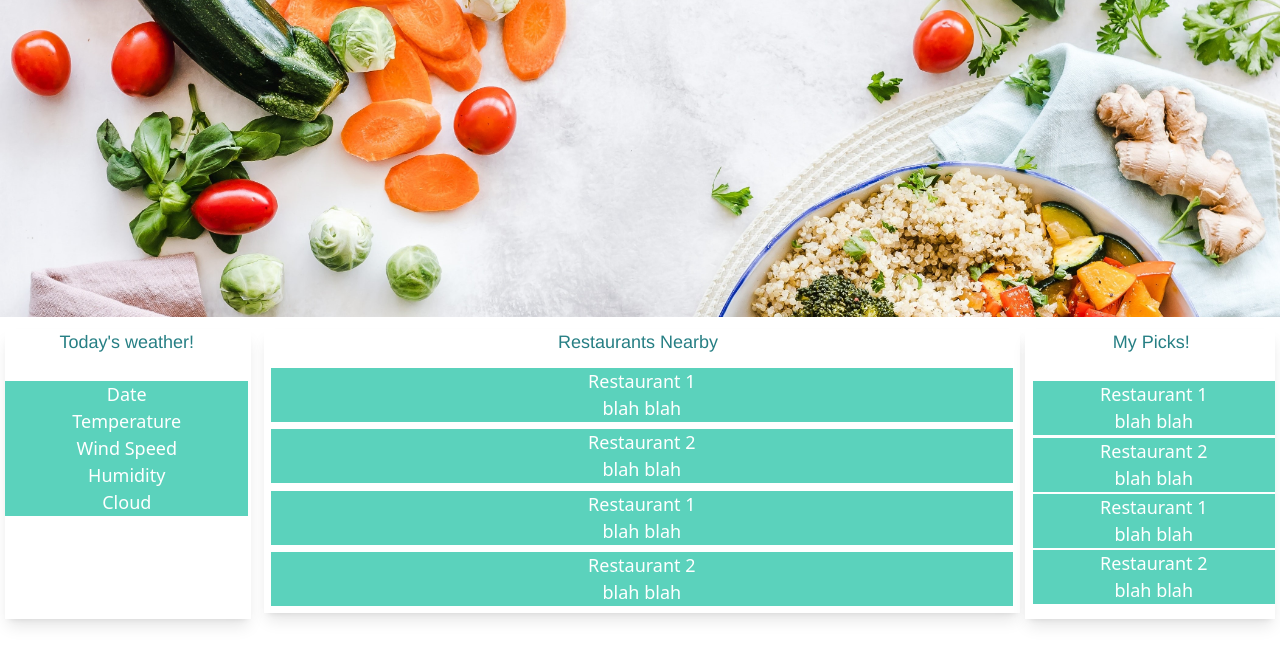
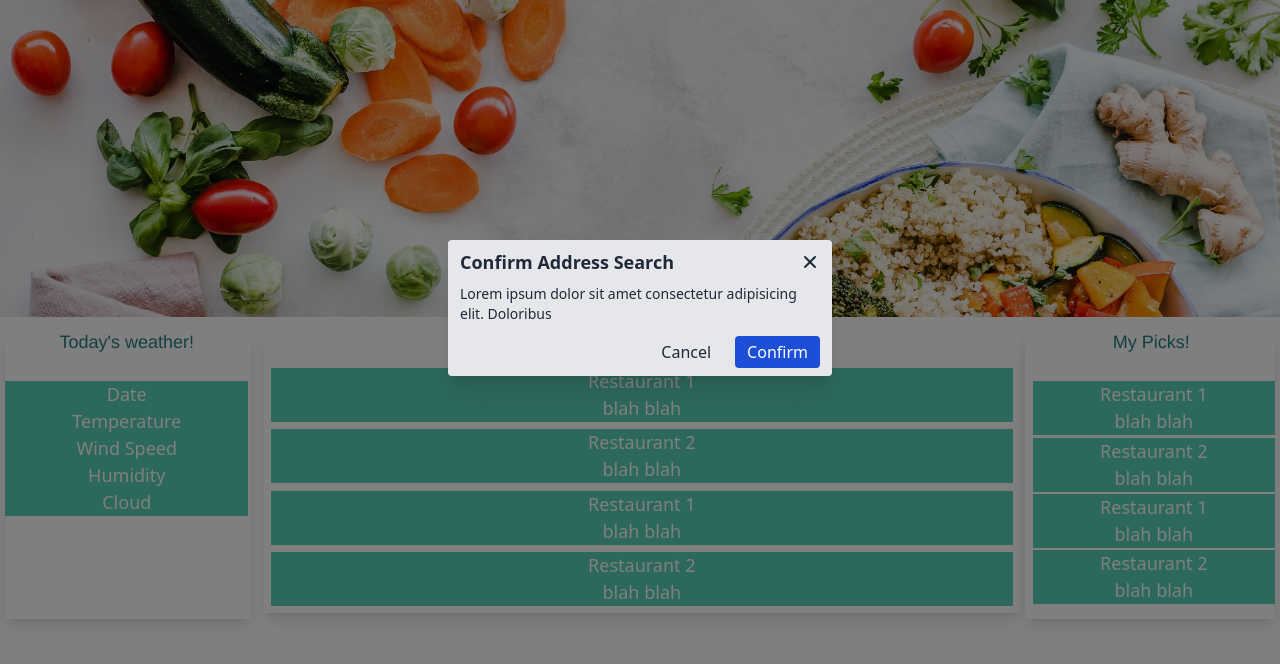
Before and after one commit to Disha2022/Interactive_Front_End_Project, a plain HTML site: page index.html in a window 1280 px wide. Shown: the part 92-756 px from the top of the page. Drawn offline with nearby package versions, Linux system fonts and the light colour scheme.

Commit message:
created modal for confirm in html

```diff
--- a/assets/js/script.js
+++ b/assets/js/script.js
@@ -0,0 +1,2 @@
+var overlay = $('overlay')
+var
--- a/index.html
+++ b/index.html
@@ -7,6 +7,7 @@
     <meta name="viewport" content="width=device-width, initial-scale=1.0">
 
     <script src="https://cdn.tailwindcss.com"></script>
+    <script src="https://ajax.googleapis.com/ajax/libs/jquery/3.6.0/jquery.min.js"></script>
     <link rel="stylesheet" href="./assets/css/style.css">
     <title>MyFoodPlace</title>
 </head>
@@ -18,12 +19,35 @@
         <div class="searchfood col-span-2">
             <form>
                 <input type="text" class="input" id="forminput" placeholder="Location" />
-                <button type="submit" class="rounded">Search</button>
+                <button type="submit" class="rounded" id="search-btn">Search</button>
             </form>
         </div>
     </section>
     <article class="hero"> </article>
     <main class="grid grid-cols-5">
+        <!-- modal element -->
+        <div class="bg-black bg-opacity-50 absolute inset-0 flex justify-center items-center" id="overlay">
+            <div class="bg-gray-200 max-w-sm py-2 px-3 rounded shadow-xl text-gray-800">
+                <div class="flex justify-between items-center">
+                <h3 class="text-lg font-bold">Confirm Address Search</h3>
+                <svg class="w-5 h-5" id="close-modal" fill="currentColor" viewBox="0 0 20 20" xmlns="http://www.w3.org/2000/svg">
+                    <path fill-rule="evenodd" d="M4.293 4.293a1 1 0 011.414 0L10 8.586l4.293-4.293a1 1 0 111.414
+                    1.414L11.414 10l4.293 4.293a1 1 0 01-1.414 1.414L10 11.414l-4.293 4.293a1
+                    1 0 01-1.414-1.414L8.586 10 4.293 5.707a1 1 0 010-1.414z" clip-rule="evenodd"></path></svg>
+                </div>
+                    <div class="mt-2 text-sm">
+                    <p>
+                        Lorem ipsum dolor sit amet consectetur adipisicing elit. Doloribus
+                    </p>
+                    </div>
+                    <div class="mt-3 flex justify-end space-x-3">
+                        <button class="px-3 py-1 rounded hover:bg-blue-200 hove:bg-opacity-50 hover:text-blue-700">Cancel</button>
+                        <button class="px-3 py-1 rounded bg-blue-700 text-white hover:bg-blue-600">Confirm</button>
+                    </div>
+
+            </div>
+        </div>
+        <!-- end of modal element -->
 
         <!----------weather------->
         <div class="weather shadow-lg" id="myweather">
@@ -83,7 +107,7 @@
         </section>
 
     </main>
-
+<scrip src="./assets/js/script.js"
 </body>
 
 </html>
```
